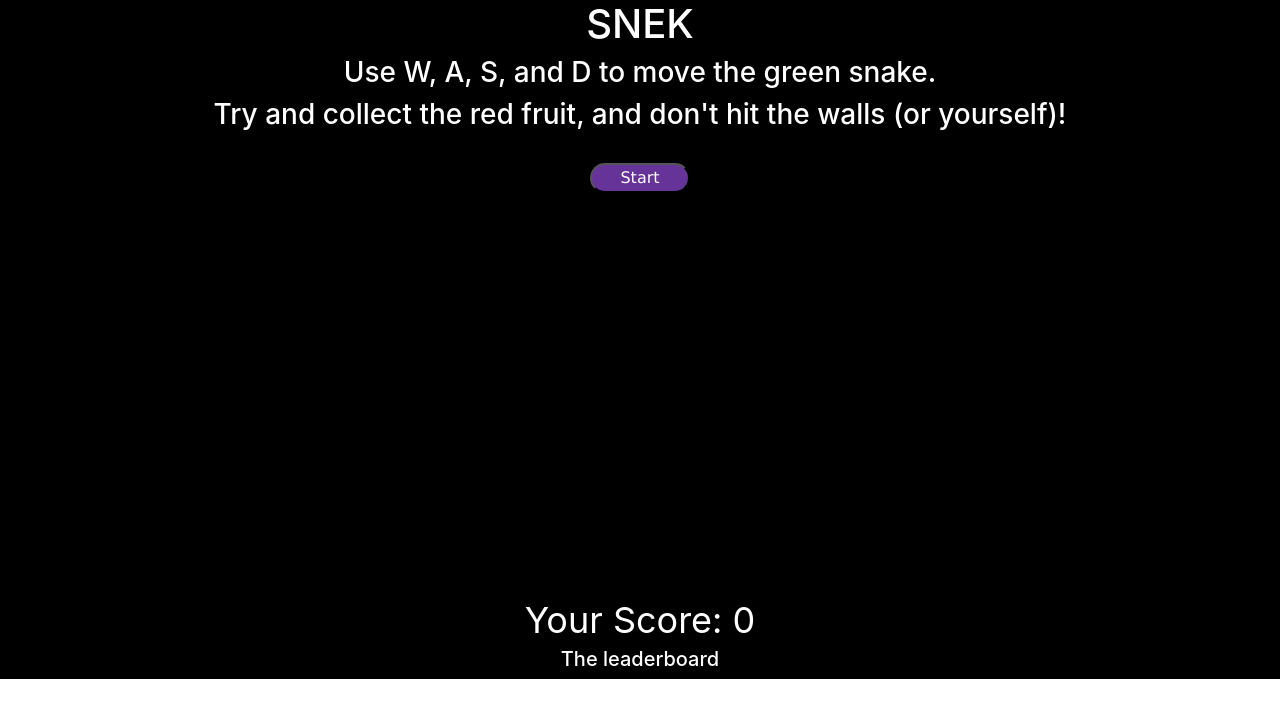
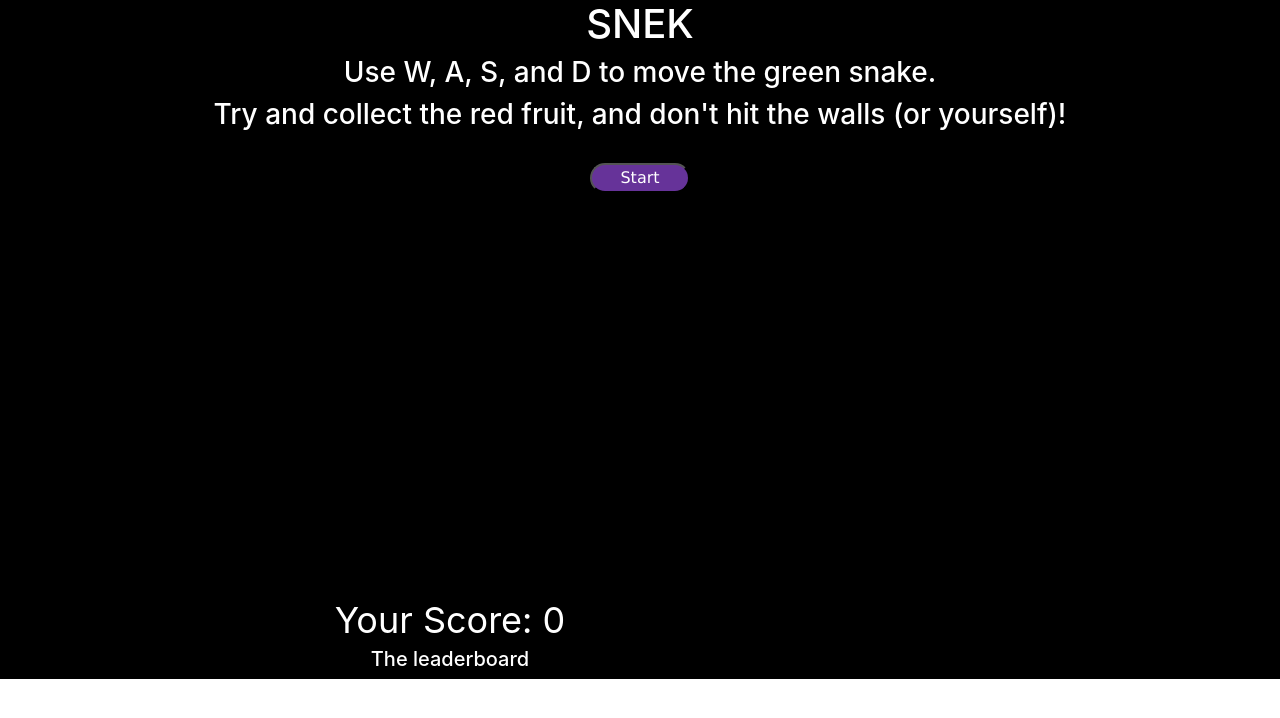
Before and after one commit to DeeterCesler/snake, a Flask app: page / in a window 1280 px wide. Shown: the top 718 px of the page. Run offline with Flask 2, Linux system fonts and the light colour scheme; data that the repository does not hold is empty; some libraries are stand-ins or nearby versions.

Commit message:
changed scoreboard formatting

```diff
--- a/templates/index.html
+++ b/templates/index.html
@@ -28,7 +28,7 @@
             </div>
             <div class="row">
                 <!-- <div class="col-4"></div> -->
-                <div class="col">
+                <div class="col-8">
                     <div class="player-score"></div>
                     <div class="scoreboard text-center">
                         <h5>The leaderboard</h5>
```
